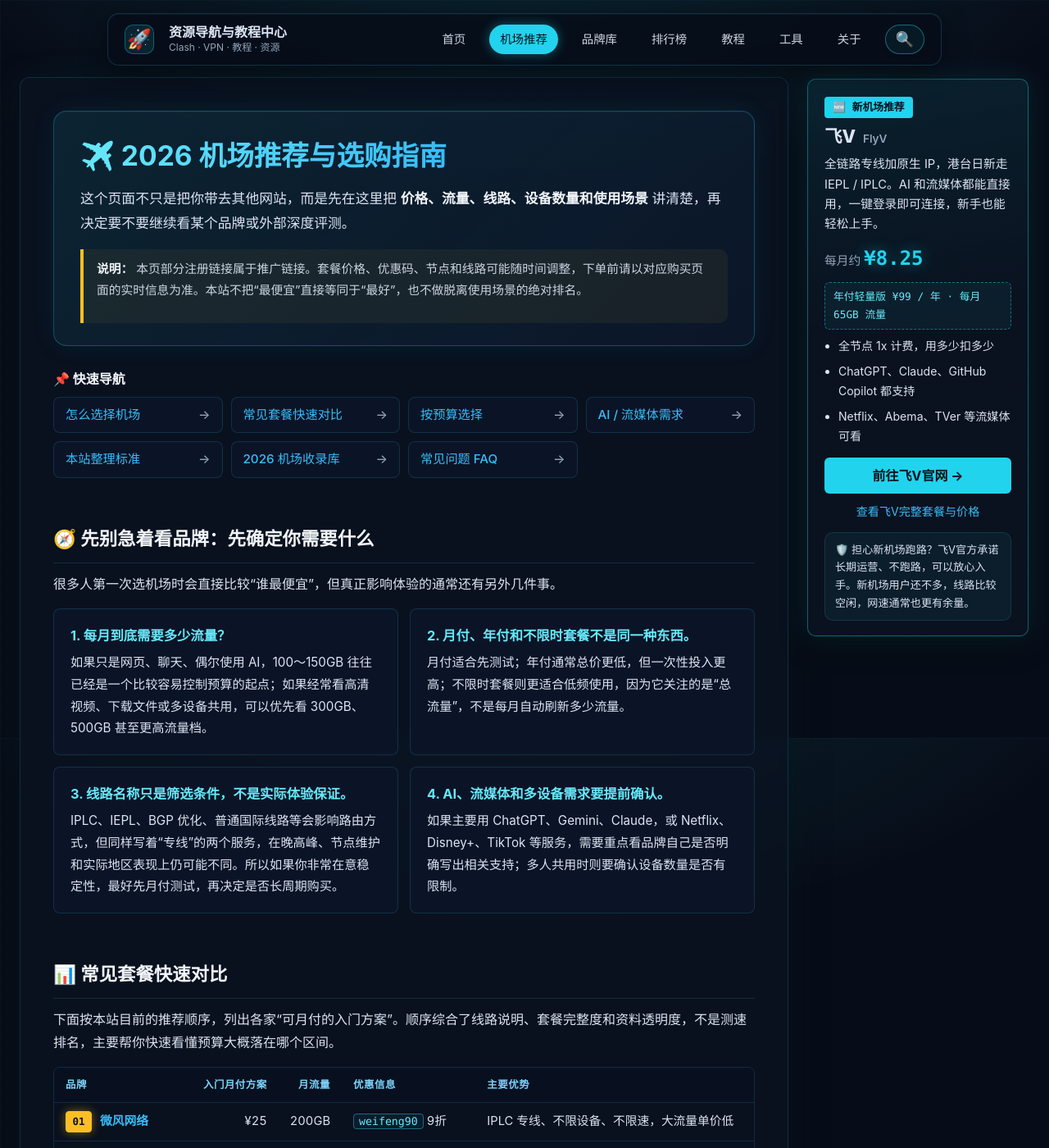
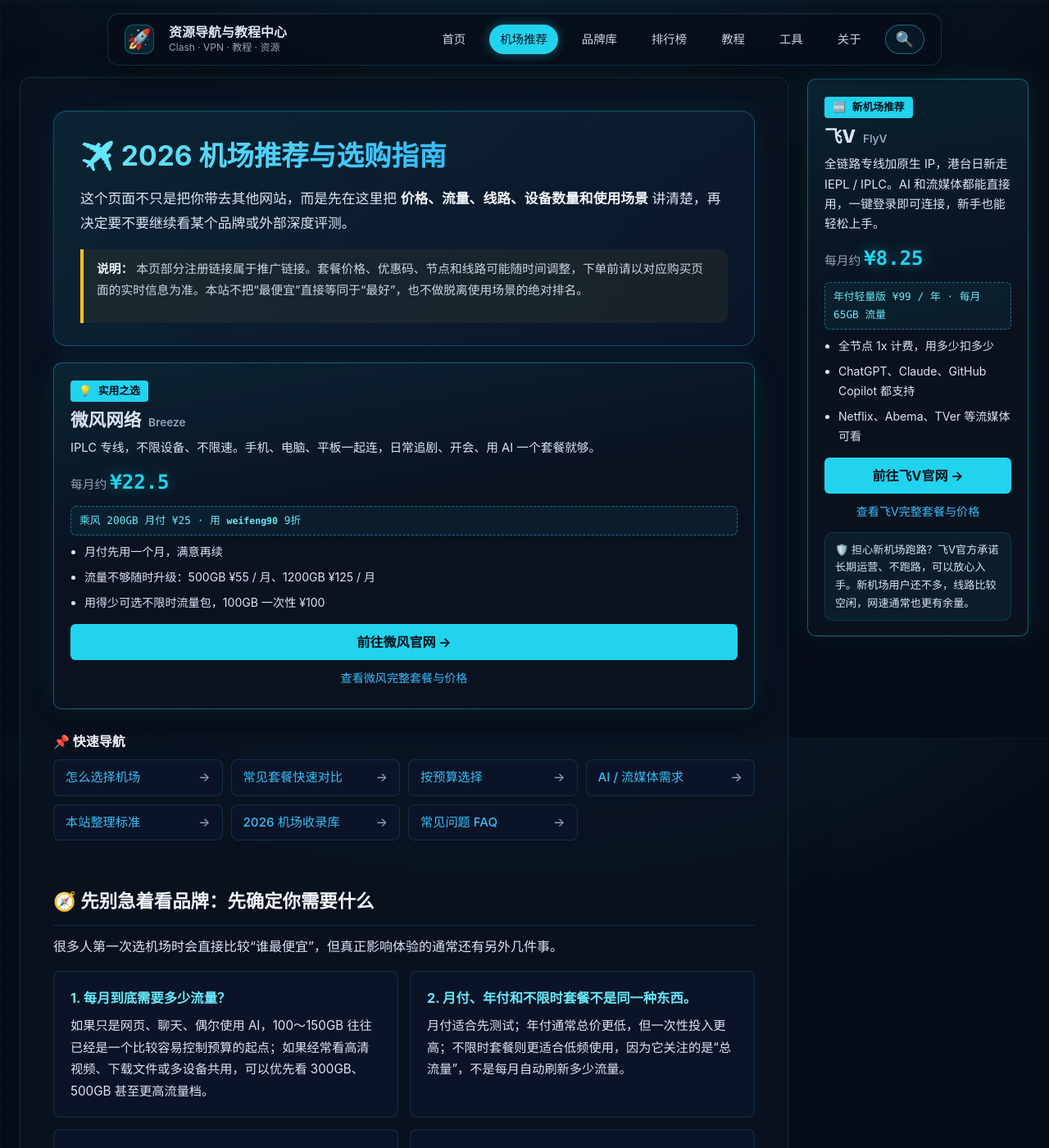
Before and after one commit to Colasaiko/tuijianjichang, a Jekyll site: the page built from airport.md, in a window 1280 px wide and 1400 px high. Shown: the whole window at 82% size. Built offline with Jekyll 4.4.1, drawn with Linux system fonts in a browser that asks for light colours.

Commit message:
Add Breeze sidebar on the left of the airport page
On screens 1400px and wider the page shows three columns; narrower
screens place the card under the page header.

Co-Authored-By: Claude Opus 5.5 <noreply@anthropic.com>

```diff
--- a/_layouts/default.html
+++ b/_layouts/default.html
@@ -7,7 +7,7 @@
     {% if page.description %}
     <meta name="description" content="{{ page.description }}">
     {% endif %}
-    <link rel="stylesheet" href="/tuijianjichang/assets/css/style-v2.css?v=20261111-4">
+    <link rel="stylesheet" href="/tuijianjichang/assets/css/style-v2.css?v=20261111-5">
     <style>
         /* Navbar geometry is intentionally fixed so page changes never resize it. */
         .navbar-wrapper {
--- a/airport.md
+++ b/airport.md
@@ -1,6 +1,6 @@
 ---
 layout: default
-page_class: ap-page ap-has-aside ap-theme-cyber
+page_class: ap-page ap-has-aside ap-has-aside-left ap-theme-cyber
 title: 2026机场推荐排行榜：稳定机场套餐与线路对比
 description: 2026机场推荐排行榜与选购指南，整理不同预算、流量与线路需求的稳定机场选择，对比IPLC/IEPL线路、AI与流媒体支持、套餐价格、设备限制及使用场景。
 ---
@@ -30,6 +30,23 @@ description: 2026机场推荐排行榜与选购指南，整理不同预算、流
 <a class="ap-aside-cta" href="https://varnexa.flyvaff.com/#/?code=6ae5FH9i" target="_blank" rel="sponsored noopener">前往飞V官网 →</a>
 <a class="ap-aside-more" href="#feiv">查看飞V完整套餐与价格</a>
 <p class="ap-aside-note">🛡️ 担心新机场跑路？飞V官方承诺长期运营、不跑路，可以放心入手。新机场用户还不多，线路比较空闲，网速通常也更有余量。</p>
+</div>
+</aside>
+
+<aside class="ap-aside ap-aside-left" aria-label="实用之选：微风网络">
+<div class="ap-aside-card">
+<p class="ap-aside-badge">💡 实用之选</p>
+<p class="ap-aside-name">微风网络 <span>Breeze</span></p>
+<p class="ap-aside-lead">IPLC 专线，不限设备、不限速。手机、电脑、平板一起连，日常追剧、开会、用 AI 一个套餐就够。</p>
+<p class="ap-aside-price">每月约 <strong>¥22.5</strong></p>
+<p class="ap-aside-coupon">乘风 200GB 月付 ¥25 · 用 <code>weifeng90</code> 9折</p>
+<ul>
+<li>月付先用一个月，满意再续</li>
+<li>流量不够随时升级：500GB ¥55 / 月、1200GB ¥125 / 月</li>
+<li>用得少可选不限时流量包，100GB 一次性 ¥100</li>
+</ul>
+<a class="ap-aside-cta" href="https://edp01.breezenetaff.com/#/?code=6ehSdfxw" target="_blank" rel="sponsored noopener">前往微风官网 →</a>
+<a class="ap-aside-more" href="#weifeng">查看微风完整套餐与价格</a>
 </div>
 </aside>
 
--- a/assets/css/style-v2.css
+++ b/assets/css/style-v2.css
@@ -904,6 +904,28 @@ img {
         margin: 0;
     }
     .ap-has-aside .ap-aside-card { position: sticky; top: 96px; }
+    /* 左侧推荐栏在这个宽度放不下，先排在页首下方 */
+    .ap-has-aside .ap-aside-left { position: static; width: auto; margin: 20px 0 8px; }
+    .ap-has-aside .ap-aside-left .ap-aside-card { position: static; }
+}
+
+/* 更宽的屏幕：左推荐栏 270px + 正文 + 右推荐栏 270px，三栏整体居中 */
+@media (min-width: 1400px) {
+    .main-content.ap-has-aside.ap-has-aside-left {
+        --ap-total: min(100vw - 48px, 1628px);
+        width: calc(var(--ap-total) - 588px);
+        margin-left: calc((100vw - var(--ap-total)) / 2 + 294px);
+    }
+    .ap-has-aside .ap-aside-left {
+        position: absolute;
+        top: 0;
+        bottom: 0;
+        left: auto;
+        right: calc(100% + 24px);
+        width: 270px;
+        margin: 0;
+    }
+    .ap-has-aside .ap-aside-left .ap-aside-card { position: sticky; top: 96px; }
 }
 
 /* ==========================================================================
```
